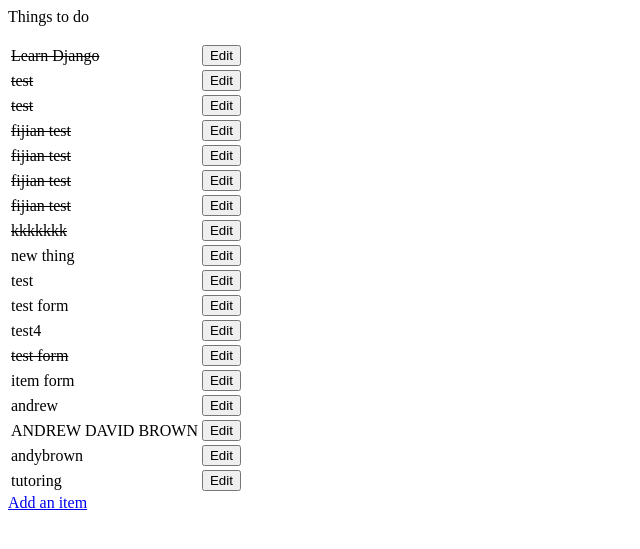
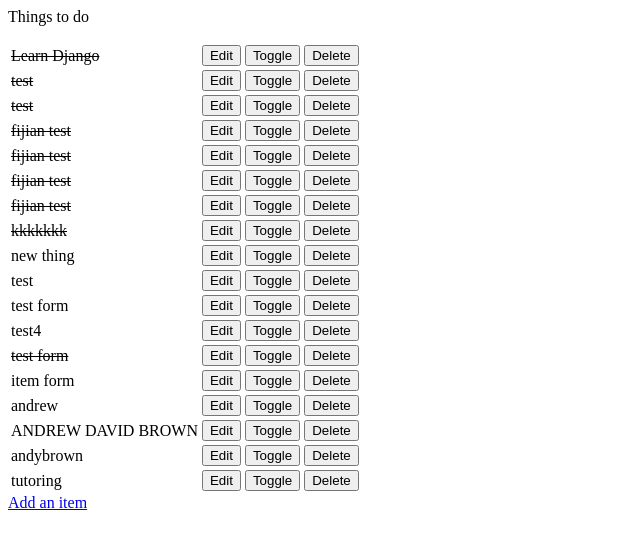
Before and after one commit to doctorandrewbrown/django-hello, a Django app: page /list in a window 1280 px wide. Shown: the top 549 px of the page, without its empty margins (0-640 px from the left). Run offline with Django 3.2, Linux system fonts and the light colour scheme; data comes from the database, SQL or seed files in the repository.

Commit message:
implement toggle and delete item

```diff
--- a/django_todo/urls.py
+++ b/django_todo/urls.py
@@ -16,12 +16,14 @@ Including another URLconf
 from django.contrib import admin
 from django.urls import path
 # Import view functions
-from todo.views import todo_list, add_item, say_hello, edit_item
+from todo.views import todo_list, add_item, say_hello, edit_item, toggle_item, delete_item
 urlpatterns = [
     path('admin/', admin.site.urls),
     # empty "" url triggers say_hello view
     path("", say_hello, name="say_hello"),
     path("list", todo_list, name="todo_list"),
     path("add", add_item, name="add_item"),
-    path("edit/<item_id>", edit_item, name="edit_item")
+    path("edit/<item_id>", edit_item, name="edit_item"),
+    path("toggle/<item_id>", toggle_item, name="toggle_item"),
+    path("delete/<item_id>", delete_item, name="delete_item")
 ]
--- a/todo/templates/todo/todo_list.html
+++ b/todo/templates/todo/todo_list.html
@@ -26,6 +26,16 @@
                         <button>Edit</button>
                     </a>
                 </td>
+                <td>
+                    <a href="./toggle/{{ item.id }}">
+                        <button>Toggle</button>
+                    </a>
+                </td>
+                <td>
+                    <a href="./delete/{{ item.id }}">
+                        <button>Delete</button>
+                    </a>
+                </td>
             </tr>
         {% empty %}
         <tr>
--- a/todo/views.py
+++ b/todo/views.py
@@ -22,7 +22,7 @@ def edit_item(request, item_id):
     if request.method == "POST":
         # get existing data from db for given id
         data = get_object_or_404(Item, pk=item_id)
-        # Create instance of form and get user edit data
+        # Create instance of form and pulate with existing data
         form = ItemForm(request.POST, instance=data)
         # Then compare data input with model
         if form.is_valid():
@@ -56,3 +56,21 @@ def add_item(request):
     # Put form variable in context to pass on rendering
     context = {"form": form}
     return render(request, "./todo/add_item.html", context)
+
+
+def toggle_item(request, item_id):
+    # get record from db
+    data = get_object_or_404(Item, pk=item_id)
+    # flip boolean
+    data.done = not data.done
+    # save change to db
+    data.save()
+    return redirect("todo_list")
+
+
+def delete_item(request, item_id):
+    # get record from db
+    data = get_object_or_404(Item, pk=item_id)
+    # save change to db
+    data.delete()
+    return redirect("todo_list")
```
